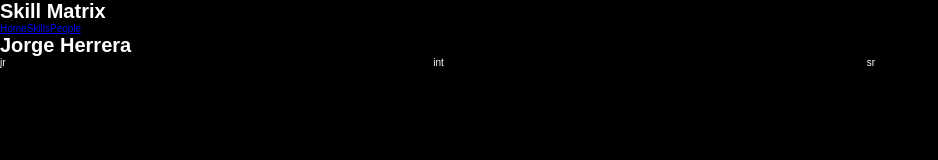
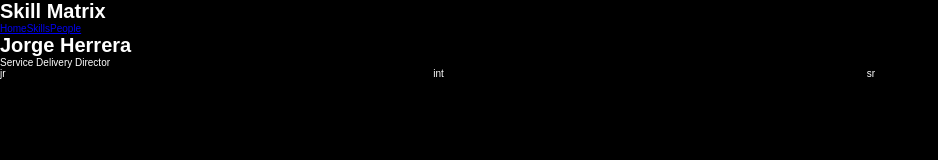
Before and after one commit to jorgeherrera1/skill-matrix, a Next.js app: page /person in a window 1280 px wide. Shown: the top 160 px of the page, without its empty margins (0-938 px from the left). Built offline with nearby package versions, Linux system fonts and the light colour scheme.

Commit message:
Created person header

```diff
--- /dev/null
+++ b/components/person-header.js
@@ -0,0 +1,6 @@
+export default () => (
+  <header>
+    <h1>Jorge Herrera</h1>
+    <p>Service Delivery Director</p>
+  </header>
+);
--- a/pages/person.js
+++ b/pages/person.js
@@ -1,11 +1,10 @@
 import Page from '../layouts/main';
+import PersonHeader from '../components/person-header';
 import LevelContainer from '../components/level-container';
 
 export default () => (
   <Page>
-    <header>
-      <h1>Jorge Herrera</h1>
-    </header>
+    <PersonHeader />
     <main>
       <LevelContainer />
     </main>
```
